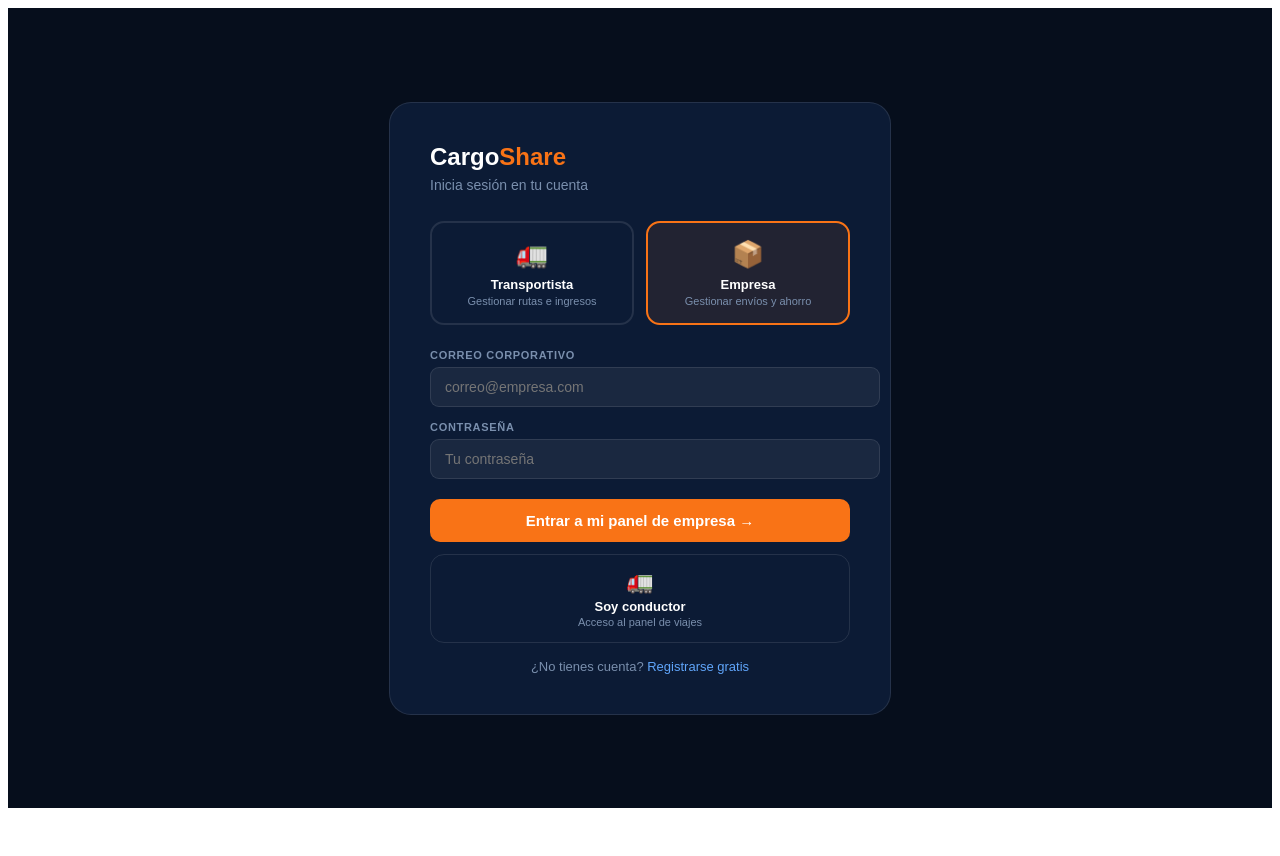
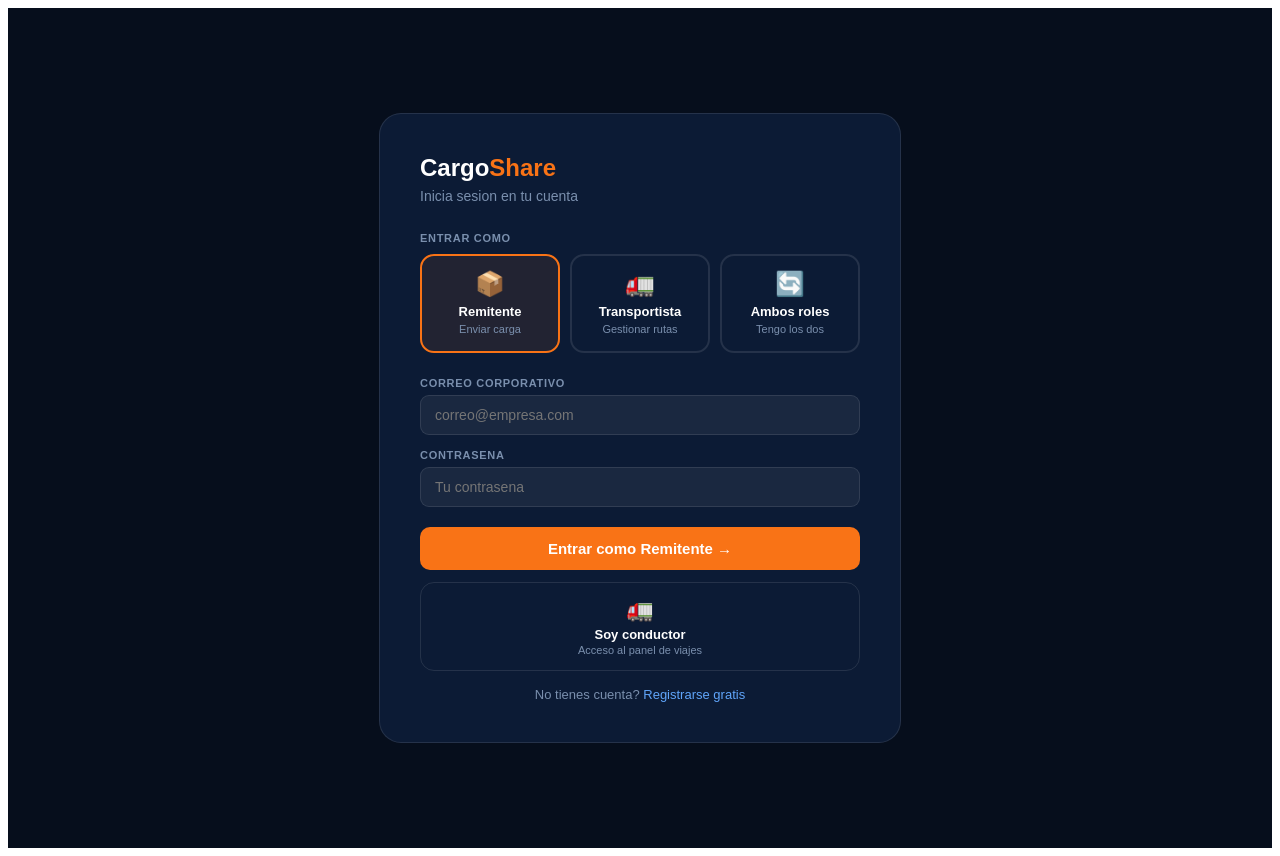
Before and after one commit to juanfezapatacanaval-maker/cargoshare, a React (Vite) app: page /login in a window 1280 px wide. Before the commit the page ends 816 px from the top, so only its background shows below. Built offline with nearby package versions, Linux system fonts and the light colour scheme.

Commit message:
feat: login con 3 roles - remitente, transportista, ambos

```diff
--- a/src/pages/Login.jsx
+++ b/src/pages/Login.jsx
@@ -12,7 +12,7 @@ function Login() {
   const navigate = useNavigate()
 
   async function handleLogin() {
-    if (!correo || !password) { setError('Ingresa correo y contraseña'); return }
+    if (!correo || !password) { setError('Ingresa correo y contrasena'); return }
     setCargando(true)
     setError('')
     try {
@@ -25,93 +25,142 @@ function Login() {
 
       if (!res.ok) {
         if (data.error === 'pendiente') {
-          setError('⏳ Tu cuenta está pendiente de aprobación. Te notificaremos por correo.')
+          setError('Tu cuenta esta pendiente de aprobacion. Te notificaremos por correo.')
         } else if (data.error === 'rechazado') {
-          setError('❌ Tu solicitud fue rechazada. Contáctanos para más información.')
+          setError('Tu solicitud fue rechazada. Contactanos para mas informacion.')
         } else {
-          setError(data.error || 'Error al iniciar sesión')
+          setError(data.error || 'Error al iniciar sesion')
         }
         setCargando(false)
         return
       }
 
-      // Guardar token y redirigir
       localStorage.setItem('token', data.token)
       localStorage.setItem('rol', data.rol)
       localStorage.setItem('nombre', data.nombre)
 
-      if (data.rol === 'empresa') navigate('/shipper')
-      else navigate('/carrier')
+      // Redirigir segun rol seleccionado y rol real
+      if (data.rol === 'ambas') {
+        // Usuario con ambos roles — ir al panel que eligio
+        if (rol === 'transportista') navigate('/carrier')
+        else navigate('/shipper')
+      } else if (data.rol === 'empresa' || data.rol === 'remitente') {
+        navigate('/shipper')
+      } else {
+        navigate('/carrier')
+      }
 
     } catch {
-      setError('Error de conexión con el servidor')
+      setError('Error de conexion con el servidor')
       setCargando(false)
     }
   }
 
-  const inp = {width:'100%',background:'rgba(255,255,255,.06)',border:'1px solid rgba(255,255,255,.1)',borderRadius:'9px',padding:'11px 14px',color:'white',fontFamily:'DM Sans,sans-serif',fontSize:'14px',outline:'none'}
+  const inp = {
+    width: '100%',
+    background: 'rgba(255,255,255,.06)',
+    border: '1px solid rgba(255,255,255,.1)',
+    borderRadius: '9px',
+    padding: '11px 14px',
+    color: 'white',
+    fontFamily: 'DM Sans,sans-serif',
+    fontSize: '14px',
+    outline: 'none',
+    boxSizing: 'border-box',
+  }
+
+  const rolCard = (r, icon, titulo, desc) => (
+    <div onClick={() => setRol(r)}
+      style={{
+        border: `2px solid ${rol === r ? '#F97316' : 'rgba(255,255,255,.1)'}`,
+        background: rol === r ? 'rgba(249,115,22,.09)' : 'transparent',
+        borderRadius: '14px',
+        padding: '14px 10px',
+        textAlign: 'center',
+        cursor: 'pointer',
+        transition: '.2s',
+      }}>
+      <div style={{ fontSize: '24px', marginBottom: '6px' }}>{icon}</div>
+      <div style={{ fontSize: '13px', fontWeight: '700', color: 'white' }}>{titulo}</div>
+      <div style={{ fontSize: '11px', color: '#7A8FAD', marginTop: '3px', lineHeight: 1.4 }}>{desc}</div>
+    </div>
+  )
 
   return (
-    <div style={{minHeight:'100vh',background:'#060E1C',display:'flex',alignItems:'center',justifyContent:'center',fontFamily:'DM Sans, sans-serif'}}>
-      <div style={{background:'#0C1B35',border:'1px solid rgba(255,255,255,.1)',borderRadius:'22px',padding:'40px',width:'420px'}}>
-        <div style={{fontFamily:'Syne, sans-serif',fontSize:'24px',fontWeight:'800',marginBottom:'6px',color:'white'}}>
-          Cargo<span style={{color:'#F97316'}}>Share</span>
+    <div style={{ minHeight: '100vh', background: '#060E1C', display: 'flex', alignItems: 'center', justifyContent: 'center', fontFamily: 'DM Sans, sans-serif', padding: '20px' }}>
+      <div style={{ background: '#0C1B35', border: '1px solid rgba(255,255,255,.1)', borderRadius: '22px', padding: '40px', width: '100%', maxWidth: '440px' }}>
+        <div style={{ fontFamily: 'Syne, sans-serif', fontSize: '24px', fontWeight: '800', marginBottom: '6px', color: 'white' }}>
+          Cargo<span style={{ color: '#F97316' }}>Share</span>
         </div>
-        <div style={{fontSize:'14px',color:'#7A8FAD',marginBottom:'28px'}}>Inicia sesión en tu cuenta</div>
+        <div style={{ fontSize: '14px', color: '#7A8FAD', marginBottom: '28px' }}>Inicia sesion en tu cuenta</div>
 
-        {/* ROL */}
-        <div style={{display:'grid',gridTemplateColumns:'1fr 1fr',gap:'12px',marginBottom:'24px'}}>
-          <div onClick={()=>setRol('transportista')}
-            style={{border:`2px solid ${rol==='transportista'?'#F97316':'rgba(255,255,255,.1)'}`,background:rol==='transportista'?'rgba(249,115,22,.09)':'transparent',borderRadius:'14px',padding:'16px',textAlign:'center',cursor:'pointer',transition:'.2s'}}>
-            <div style={{fontSize:'26px',marginBottom:'7px'}}>🚛</div>
-            <div style={{fontSize:'13px',fontWeight:'700',color:'white'}}>Transportista</div>
-            <div style={{fontSize:'11px',color:'#7A8FAD',marginTop:'3px'}}>Gestionar rutas e ingresos</div>
-          </div>
-          <div onClick={()=>setRol('empresa')}
-            style={{border:`2px solid ${rol==='empresa'?'#F97316':'rgba(255,255,255,.1)'}`,background:rol==='empresa'?'rgba(249,115,22,.09)':'transparent',borderRadius:'14px',padding:'16px',textAlign:'center',cursor:'pointer',transition:'.2s'}}>
-            <div style={{fontSize:'26px',marginBottom:'7px'}}>📦</div>
-            <div style={{fontSize:'13px',fontWeight:'700',color:'white'}}>Empresa</div>
-            <div style={{fontSize:'11px',color:'#7A8FAD',marginTop:'3px'}}>Gestionar envíos y ahorro</div>
-          </div>
+        {/* ROL — 3 opciones */}
+        <div style={{ fontSize: '11px', color: '#7A8FAD', fontWeight: '700', textTransform: 'uppercase', letterSpacing: '.7px', marginBottom: '10px' }}>
+          Entrar como
+        </div>
+        <div style={{ display: 'grid', gridTemplateColumns: '1fr 1fr 1fr', gap: '10px', marginBottom: '24px' }}>
+          {rolCard('empresa', '📦', 'Remitente', 'Enviar carga')}
+          {rolCard('transportista', '🚛', 'Transportista', 'Gestionar rutas')}
+          {rolCard('ambas', '🔄', 'Ambos roles', 'Tengo los dos')}
         </div>
 
+        {/* Aviso para ambas */}
+        {rol === 'ambas' && (
+          <div style={{ background: 'rgba(96,165,250,.08)', border: '1px solid rgba(96,165,250,.2)', borderRadius: '10px', padding: '12px 14px', marginBottom: '18px', fontSize: '12px', color: '#60A5FA', lineHeight: 1.6 }}>
+            Con <strong>Ambos roles</strong> puedes elegir a cual panel entrar. Selecciona el que necesites ahora:
+            <div style={{ display: 'grid', gridTemplateColumns: '1fr 1fr', gap: '8px', marginTop: '10px' }}>
+              <button onClick={() => { setRol('empresa') }} style={{ background: 'rgba(249,115,22,.15)', border: '1px solid rgba(249,115,22,.3)', color: '#F97316', borderRadius: '8px', padding: '8px', fontSize: '12px', fontWeight: '700', cursor: 'pointer', fontFamily: 'DM Sans,sans-serif' }}>
+                📦 Panel Remitente
+              </button>
+              <button onClick={() => { setRol('transportista') }} style={{ background: 'rgba(96,165,250,.15)', border: '1px solid rgba(96,165,250,.3)', color: '#60A5FA', borderRadius: '8px', padding: '8px', fontSize: '12px', fontWeight: '700', cursor: 'pointer', fontFamily: 'DM Sans,sans-serif' }}>
+                🚛 Panel Transportista
+              </button>
+            </div>
+          </div>
+        )}
+
         {/* FORM */}
-        <div style={{marginBottom:'14px'}}>
-          <label style={{fontSize:'11px',color:'#7A8FAD',fontWeight:'700',textTransform:'uppercase',letterSpacing:'.7px',display:'block',marginBottom:'6px'}}>Correo corporativo</label>
+        <div style={{ marginBottom: '14px' }}>
+          <label style={{ fontSize: '11px', color: '#7A8FAD', fontWeight: '700', textTransform: 'uppercase', letterSpacing: '.7px', display: 'block', marginBottom: '6px' }}>Correo corporativo</label>
           <input type="email" placeholder="correo@empresa.com"
-            value={correo} onChange={e=>setCorreo(e.target.value)}
-            style={inp}/>
+            value={correo} onChange={e => setCorreo(e.target.value)}
+            style={inp} />
         </div>
-        <div style={{marginBottom:'20px'}}>
-          <label style={{fontSize:'11px',color:'#7A8FAD',fontWeight:'700',textTransform:'uppercase',letterSpacing:'.7px',display:'block',marginBottom:'6px'}}>Contraseña</label>
-          <input type="password" placeholder="Tu contraseña"
-            value={password} onChange={e=>setPassword(e.target.value)}
-            onKeyDown={e=>e.key==='Enter'&&handleLogin()}
-            style={inp}/>
+        <div style={{ marginBottom: '20px' }}>
+          <label style={{ fontSize: '11px', color: '#7A8FAD', fontWeight: '700', textTransform: 'uppercase', letterSpacing: '.7px', display: 'block', marginBottom: '6px' }}>Contrasena</label>
+          <input type="password" placeholder="Tu contrasena"
+            value={password} onChange={e => setPassword(e.target.value)}
+            onKeyDown={e => e.key === 'Enter' && handleLogin()}
+            style={inp} />
         </div>
 
         {error && (
-          <div style={{background:'rgba(239,68,68,.1)',border:'1px solid rgba(239,68,68,.25)',borderRadius:'9px',padding:'11px 14px',fontSize:'13px',color:'#EF4444',marginBottom:'16px'}}>
+          <div style={{ background: 'rgba(239,68,68,.1)', border: '1px solid rgba(239,68,68,.25)', borderRadius: '9px', padding: '11px 14px', fontSize: '13px', color: '#EF4444', marginBottom: '16px' }}>
             {error}
           </div>
         )}
 
         <button onClick={handleLogin} disabled={cargando}
-          style={{width:'100%',background:'#F97316',border:'none',color:'white',padding:'13px',borderRadius:'10px',fontFamily:'DM Sans,sans-serif',fontSize:'15px',fontWeight:'700',cursor:'pointer',opacity:cargando?0.7:1}}>
-          {cargando ? 'Iniciando sesión...' : rol==='empresa'?'Entrar a mi panel de empresa →':'Entrar a mi panel de transportista →'}
+          style={{ width: '100%', background: '#F97316', border: 'none', color: 'white', padding: '13px', borderRadius: '10px', fontFamily: 'DM Sans,sans-serif', fontSize: '15px', fontWeight: '700', cursor: 'pointer', opacity: cargando ? 0.7 : 1 }}>
+          {cargando ? 'Iniciando sesion...' :
+            rol === 'empresa' ? 'Entrar como Remitente →' :
+            rol === 'transportista' ? 'Entrar como Transportista →' :
+            'Selecciona un panel arriba →'}
         </button>
-        <div onClick={()=>navigate('/conductor')}
-          style={{border:'1px solid rgba(255,255,255,.1)',borderRadius:'14px',padding:'14px',textAlign:'center',cursor:'pointer',marginTop:'12px',transition:'.2s'}}>
-          <div style={{fontSize:'22px',marginBottom:'4px'}}>🚛</div>
-          <div style={{fontSize:'13px',fontWeight:'700',color:'white'}}>Soy conductor</div>
-          <div style={{fontSize:'11px',color:'#7A8FAD',marginTop:'2px'}}>Acceso al panel de viajes</div>
+
+        <div onClick={() => navigate('/conductor')}
+          style={{ border: '1px solid rgba(255,255,255,.1)', borderRadius: '14px', padding: '14px', textAlign: 'center', cursor: 'pointer', marginTop: '12px', transition: '.2s' }}>
+          <div style={{ fontSize: '22px', marginBottom: '4px' }}>🚛</div>
+          <div style={{ fontSize: '13px', fontWeight: '700', color: 'white' }}>Soy conductor</div>
+          <div style={{ fontSize: '11px', color: '#7A8FAD', marginTop: '2px' }}>Acceso al panel de viajes</div>
         </div>
 
-        <div style={{textAlign:'center',marginTop:'16px',fontSize:'13px',color:'#7A8FAD'}}>
-          ¿No tienes cuenta? <span style={{color:'#60A5FA',cursor:'pointer'}} onClick={()=>navigate('/register')}>Registrarse gratis</span>
+        <div style={{ textAlign: 'center', marginTop: '16px', fontSize: '13px', color: '#7A8FAD' }}>
+          No tienes cuenta? <span style={{ color: '#60A5FA', cursor: 'pointer' }} onClick={() => navigate('/register')}>Registrarse gratis</span>
         </div>
       </div>
     </div>
   )
 }
+
 export default Login
```
